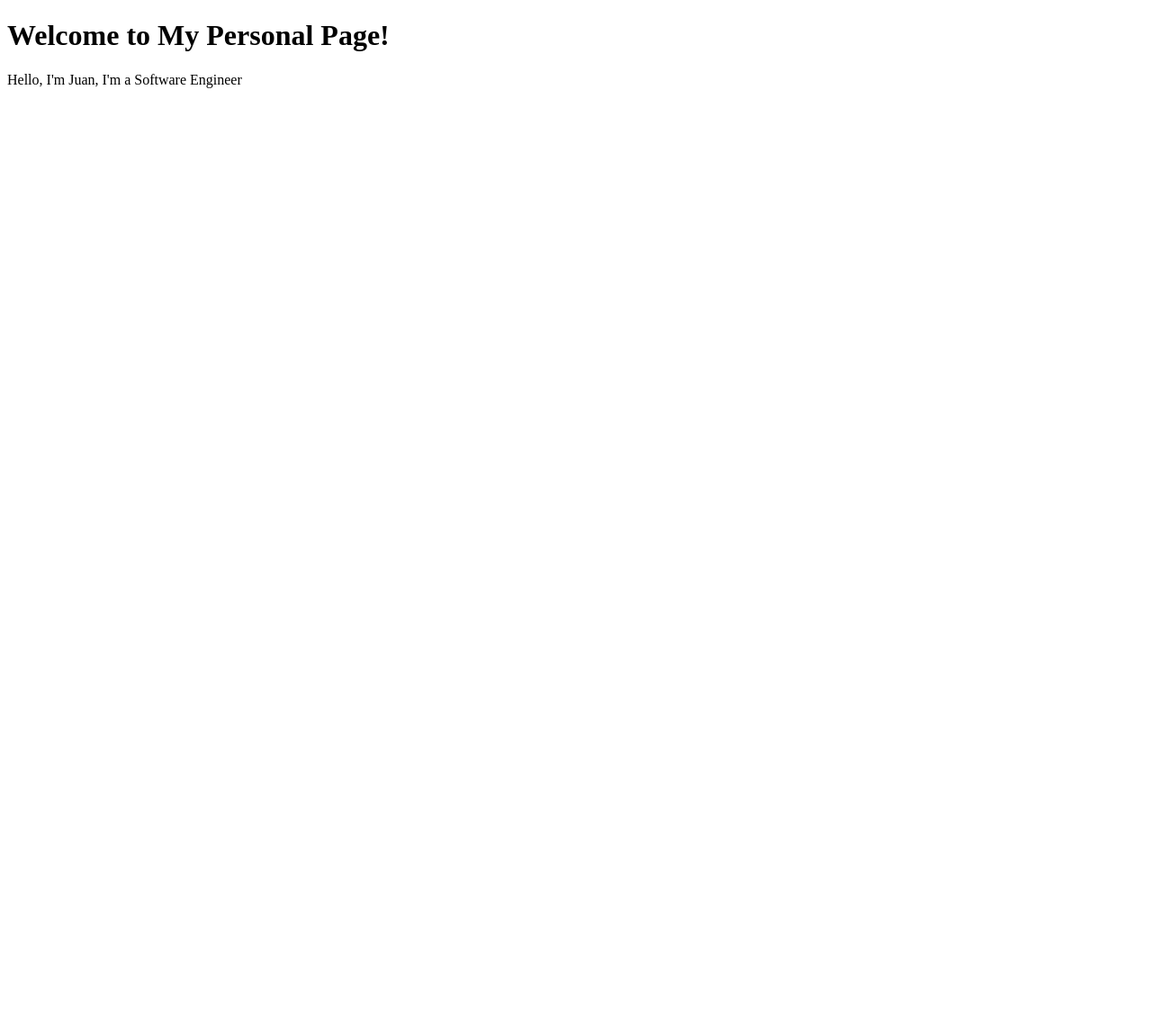
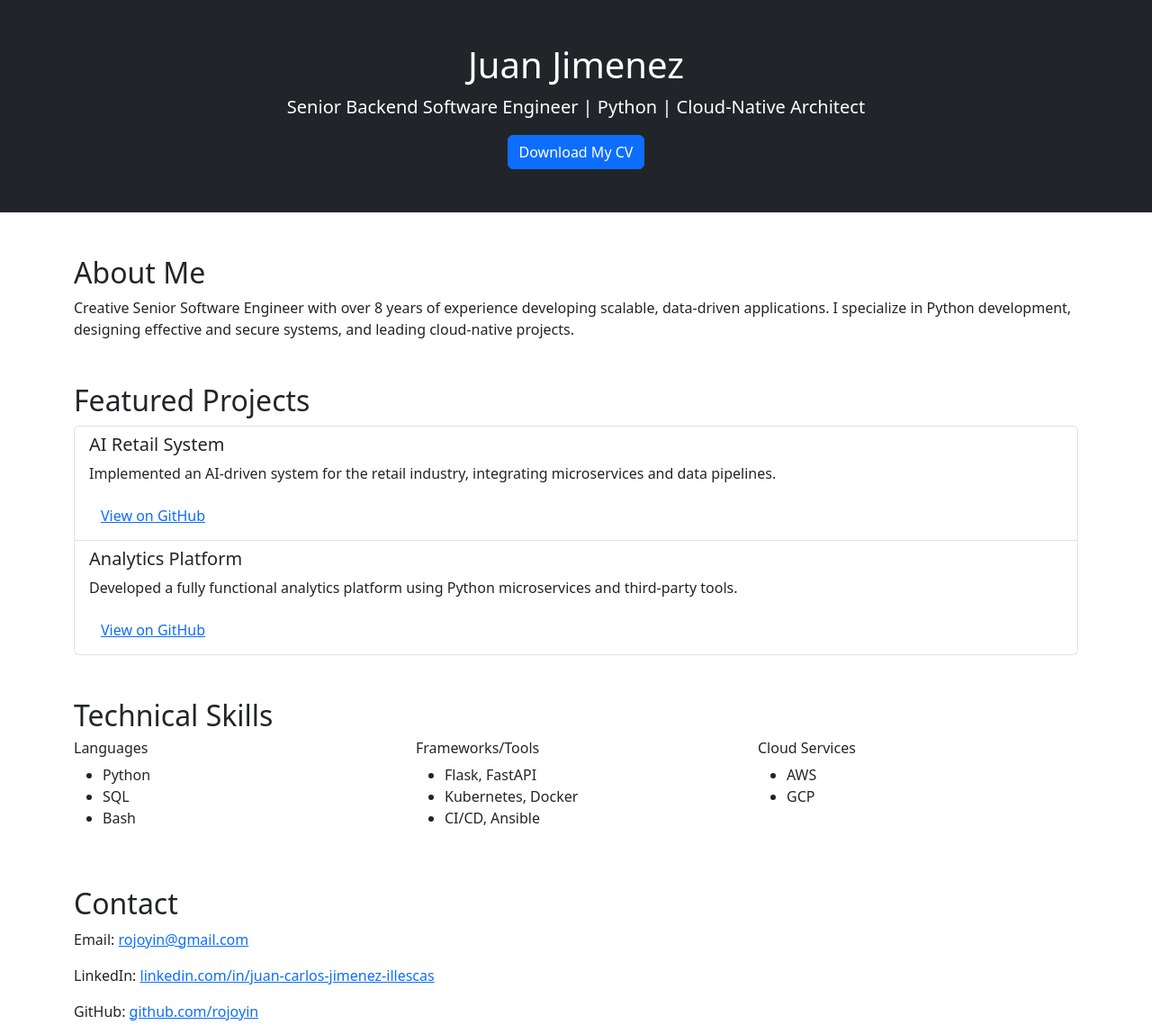
Before and after one commit to rojoyin/rojoyin, a plain HTML site: page index.html in a window 1280 px wide. Shown: the top 1139 px of the page at 90% size. Before the commit the page ends 800 px from the top, so only its background shows below. Drawn offline with nearby package versions, Linux system fonts and the light colour scheme.

Commit message:
Improve index html

```diff
--- a/index.html
+++ b/index.html
@@ -3,10 +3,83 @@
 <head>
     <meta charset="UTF-8">
     <meta name="viewport" content="width=device-width, initial-scale=1.0">
-    <title>Juan's Page</title>
+    <title>Juan Jimenez - Senior Backend Software Engineer</title>
+    <link href="https://cdn.jsdelivr.net/npm/bootstrap@5.3.0-alpha3/dist/css/bootstrap.min.css" rel="stylesheet">
 </head>
 <body>
-<h1>Welcome to My Personal Page!</h1>
-<p>Hello, I'm Juan, I'm a Software Engineer</p>
+<header class="bg-dark text-white text-center py-5">
+    <h1>Juan Jimenez</h1>
+    <p class="lead">Senior Backend Software Engineer | Python | Cloud-Native Architect</p>
+    <a href="/Juan_Jimenez_CV.pdf" class="btn btn-primary">Download My CV</a>
+</header>
+
+<main class="container my-5">
+    <!-- About Me Section -->
+    <section id="about" class="mb-5">
+        <h2>About Me</h2>
+        <p>Creative Senior Software Engineer with over 8 years of experience developing scalable, data-driven applications. I specialize in Python development, designing effective and secure systems, and leading cloud-native projects.</p>
+    </section>
+
+    <!-- Featured Projects Section -->
+    <section id="projects" class="mb-5">
+        <h2>Featured Projects</h2>
+        <ul class="list-group">
+            <li class="list-group-item">
+                <h5>AI Retail System</h5>
+                <p>Implemented an AI-driven system for the retail industry, integrating microservices and data pipelines.</p>
+                <a href="https://github.com/rojoyin/ai-retail-system" class="btn btn-link">View on GitHub</a>
+            </li>
+            <li class="list-group-item">
+                <h5>Analytics Platform</h5>
+                <p>Developed a fully functional analytics platform using Python microservices and third-party tools.</p>
+                <a href="https://github.com/rojoyin/analytics-platform" class="btn btn-link">View on GitHub</a>
+            </li>
+        </ul>
+    </section>
+
+    <!-- Skills Section -->
+    <section id="skills" class="mb-5">
+        <h2>Technical Skills</h2>
+        <div class="row">
+            <div class="col-md-4">
+                <h6>Languages</h6>
+                <ul>
+                    <li>Python</li>
+                    <li>SQL</li>
+                    <li>Bash</li>
+                </ul>
+            </div>
+            <div class="col-md-4">
+                <h6>Frameworks/Tools</h6>
+                <ul>
+                    <li>Flask, FastAPI</li>
+                    <li>Kubernetes, Docker</li>
+                    <li>CI/CD, Ansible</li>
+                </ul>
+            </div>
+            <div class="col-md-4">
+                <h6>Cloud Services</h6>
+                <ul>
+                    <li>AWS</li>
+                    <li>GCP</li>
+                </ul>
+            </div>
+        </div>
+    </section>
+
+    <!-- Contact Section -->
+    <section id="contact">
+        <h2>Contact</h2>
+        <p>Email: <a href="mailto:rojoyin@gmail.com">rojoyin@gmail.com</a></p>
+        <p>LinkedIn: <a href="https://linkedin.com/in/juan-carlos-jimenez-illescas">linkedin.com/in/juan-carlos-jimenez-illescas</a></p>
+        <p>GitHub: <a href="https://github.com/rojoyin">github.com/rojoyin</a></p>
+    </section>
+</main>
+
+<footer class="text-center py-4">
+    <p>&copy; 2024 Juan Jimenez. All rights reserved.</p>
+</footer>
+
+<script src="https://cdn.jsdelivr.net/npm/bootstrap@5.3.0-alpha3/dist/js/bootstrap.bundle.min.js"></script>
 </body>
 </html>
```
